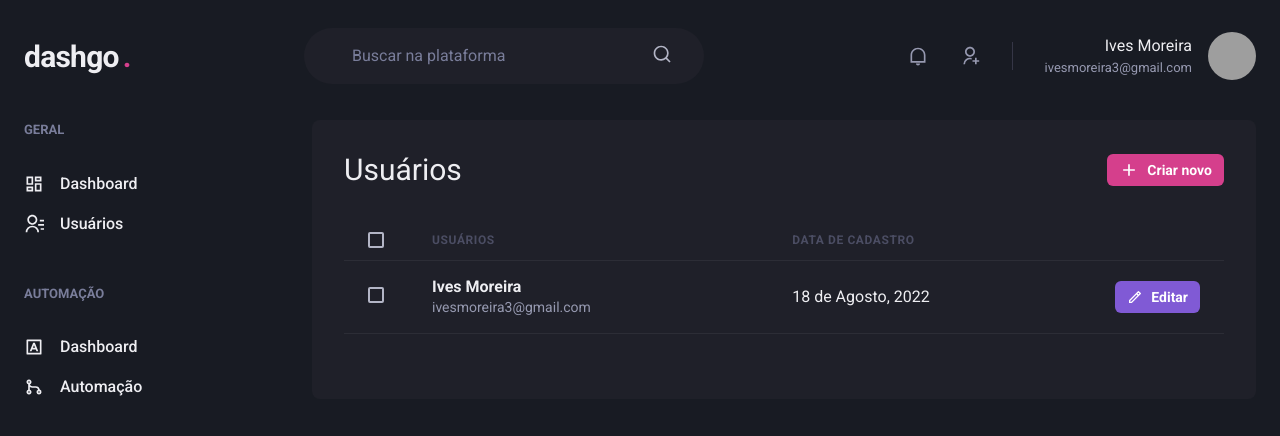
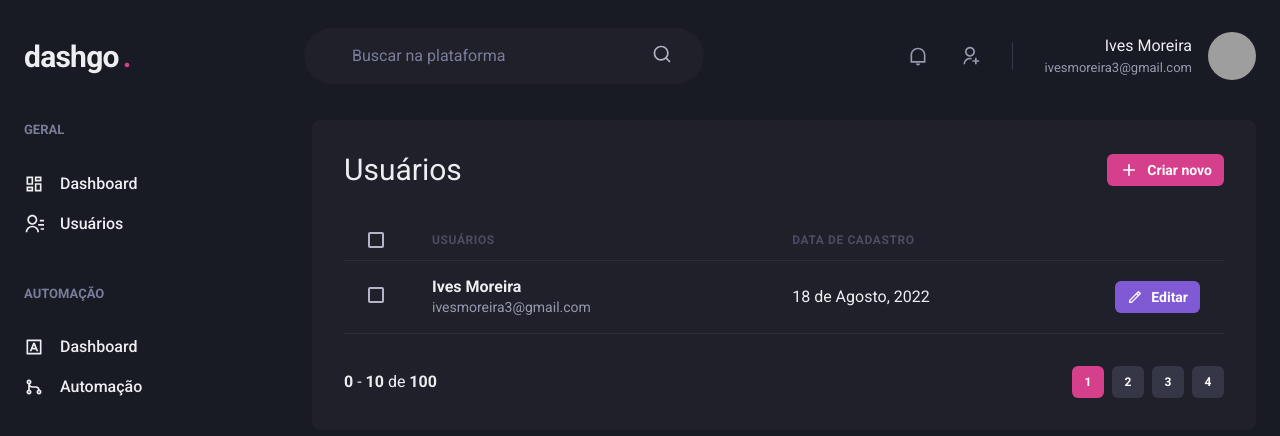
Before and after one commit to Ives-Gomes/dashgo, a Next.js app: page /users in a window 1280 px wide. Shown: the top 436 px of the page. Built offline with nearby package versions, Linux system fonts and the light colour scheme; grey boxes are pictures that could not be loaded.

Commit message:
feat: add create user page

```diff
--- /dev/null
+++ b/src/components/Pagination.tsx
@@ -0,0 +1,72 @@
+import { Box, Button, Stack } from '@chakra-ui/react';
+
+export default function Pagination() {
+  return (
+    <Stack
+      direction="row"
+      mt="8"
+      justify="space-between"
+      align="center"
+      spacing="6"
+    >
+      <Box>
+        <strong>0</strong> - <strong>10</strong> de <strong>100</strong>
+      </Box>
+
+      <Stack direction="row" spacing="2">
+        <Button
+          size="sm"
+          fontSize="xs"
+          width="4"
+          colorScheme="pink"
+          disabled
+          _disabled={{
+            bg: 'pink.500',
+            cursor: 'default'
+          }}
+        >
+          1
+        </Button>
+
+        <Button
+          size="sm"
+          fontSize="xs"
+          width="4"
+          colorScheme="pink"
+          bg="gray.700"
+          _hover={{
+            bg: 'gray.500'
+          }}
+        >
+          2
+        </Button>
+
+        <Button
+          size="sm"
+          fontSize="xs"
+          width="4"
+          colorScheme="pink"
+          bg="gray.700"
+          _hover={{
+            bg: 'gray.500'
+          }}
+        >
+          3
+        </Button>
+
+        <Button
+          size="sm"
+          fontSize="xs"
+          width="4"
+          colorScheme="pink"
+          bg="gray.700"
+          _hover={{
+            bg: 'gray.500'
+          }}
+        >
+          4
+        </Button>
+      </Stack>
+    </Stack>
+  )
+}
--- a/src/pages/users/index.tsx
+++ b/src/pages/users/index.tsx
@@ -17,6 +17,7 @@
 
 import Header from '@components/Header';
 import Sidebar from '@components/Sidebar';
+import Pagination from '@components/Pagination';
 
 export default function UserList() {
   return (
@@ -87,6 +88,8 @@
               </Tr>
             </Tbody>
           </Table>
+
+          <Pagination />
         </Box>
       </Flex>
     </Box>
```
Also changed, not shown: src/pages/users/create.tsx (added, +51 -0 lines).
